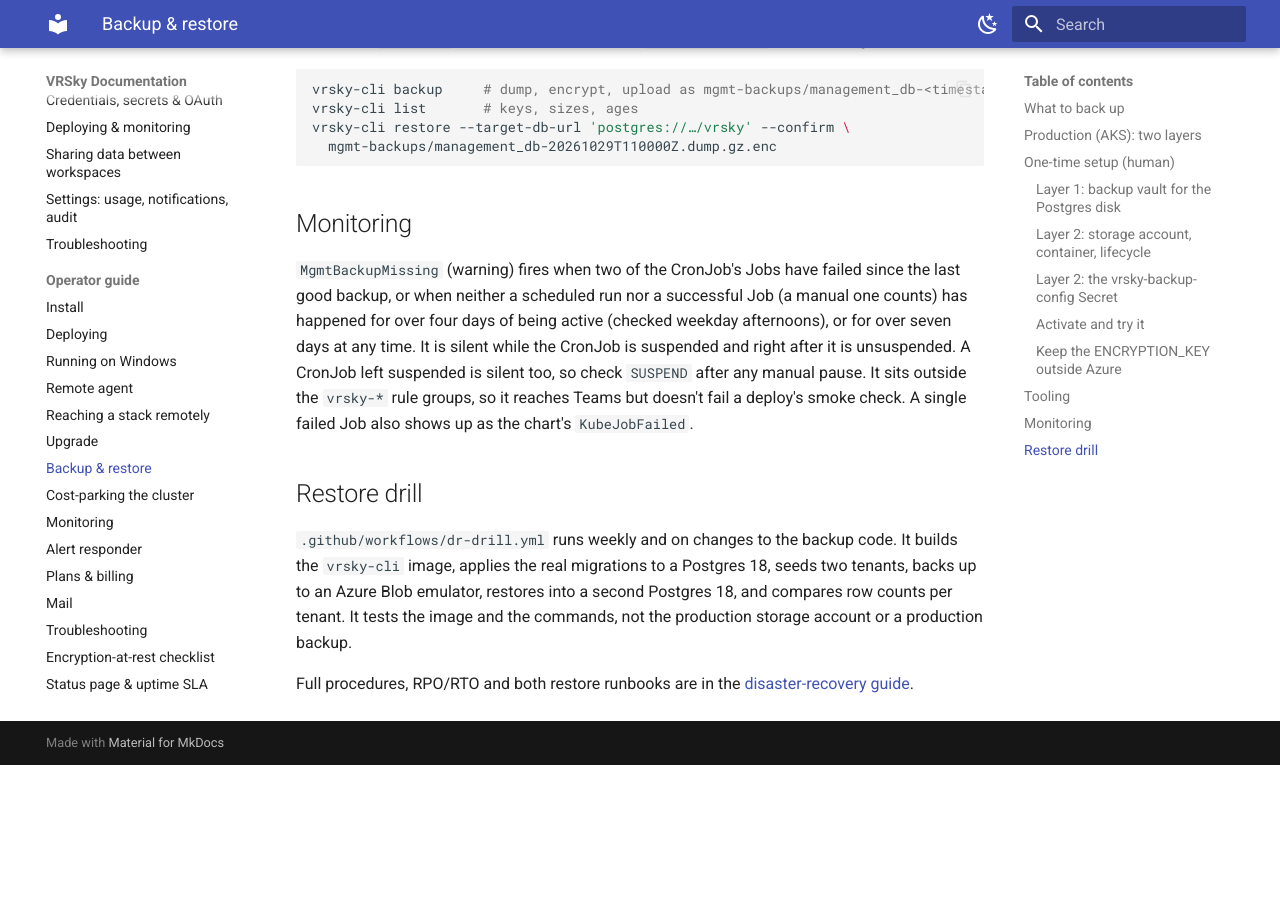
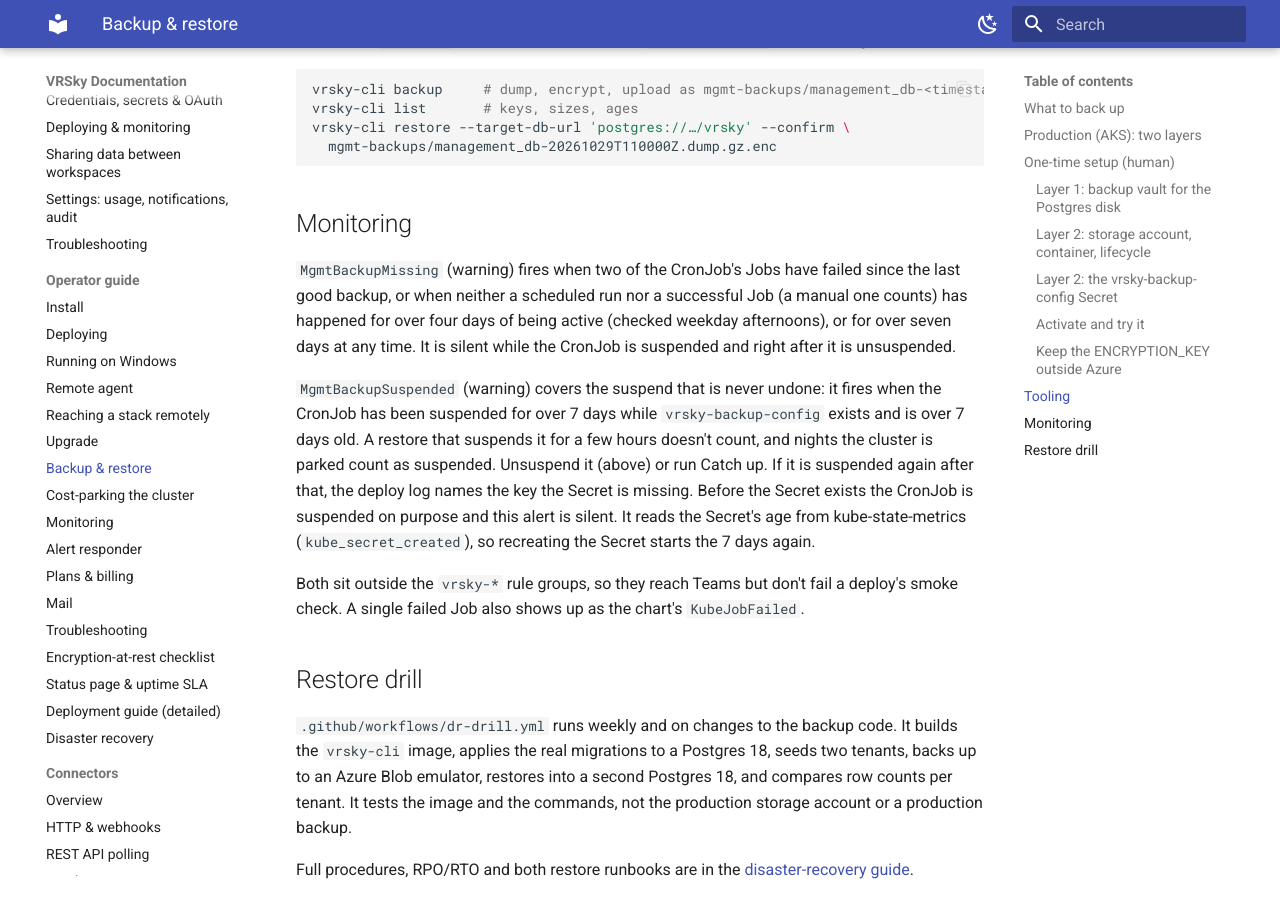
Before and after one commit to ValueRetail/vrsky, an MkDocs documentation site: the page built from docs/operator/backup.md, in a window 1280 px wide and 900 px high, scrolled down 3355 px. Built offline with MkDocs 1.6.1 and Material for MkDocs 9.7.7, drawn with Linux system fonts in a browser that asks for light colours; before the commit the page ends 4120 px from its top, so only the background shows below that.

Commit message:
feat(alerts): page when the backup CronJob stays suspended for a week
MgmtBackupMissing is silent while vrsky-mgmt-backup is suspended, so a
suspend that is never undone stopped backups without a sound. The new
MgmtBackupSuspended (warning, backup group) fires when every
kube_cronjob_spec_suspend sample of the last 7 days is 1, the CronJob is
suspended now, and vrsky-backup-config is over 7 days old
(kube_secret_created).

min_over_time over 7 days instead of `for: 7d`: Prometheus is parked with
the cluster every night and loses a pending alert's `for` state, so a
7-day `for` would never complete. Parked nights count as suspended.
`min by` across the pod and instance series, so a replaced
kube-state-metrics pod whose new series is all suspended can't page alone.

promtool tests cover a parked week, no Secret, a late Secret, unsuspend,
a short restore suspend, a replaced
kube-state-metrics pod and a deleted CronJob. Backlog item 57.
The three new groups run in alert-rules legs 1/4 and 4/4.

Closes #432

Co-Authored-By: Claude Opus 5.5 <noreply@anthropic.com>

```diff
--- a/docs/operator/backup.md
+++ b/docs/operator/backup.md
@@ -153,11 +153,21 @@ vrsky-cli restore --target-db-url 'postgres://…/vrsky' --confirm \
 since the last good backup, or when neither a scheduled run nor a successful
 Job (a manual one counts) has happened for over four days of being active
 (checked weekday afternoons), or for over seven days at any time. It is
-silent while the CronJob is suspended and right after it is unsuspended. A
-CronJob left suspended is silent too, so check `SUSPEND` after any manual
-pause. It sits outside the
-`vrsky-*` rule groups, so it reaches Teams but doesn't fail a deploy's smoke
-check. A single failed Job also shows up as the chart's `KubeJobFailed`.
+silent while the CronJob is suspended and right after it is unsuspended.
+
+`MgmtBackupSuspended` (warning) covers the suspend that is never undone: it
+fires when the CronJob has been suspended for over 7 days while
+`vrsky-backup-config` exists and is over 7 days old. A restore that suspends
+it for a few hours doesn't count, and nights the cluster is parked count as
+suspended. Unsuspend it (above) or run Catch up. If it is suspended again
+after that, the deploy log names the key the Secret is missing. Before the
+Secret exists the CronJob is suspended on purpose and this alert is silent.
+It reads the Secret's age from kube-state-metrics (`kube_secret_created`),
+so recreating the Secret starts the 7 days again.
+
+Both sit outside the `vrsky-*` rule groups, so they reach Teams but don't
+fail a deploy's smoke check. A single failed Job also shows up as the
+chart's `KubeJobFailed`.
 
 ## Restore drill
 
```
Also changed, not shown: docs/DR.md (+6 -2 lines), plans/backlog.md (+9 -1 lines), plans/issue-432-suspended-backup-alert.md (added, +120 -0 lines), 3 other files.
